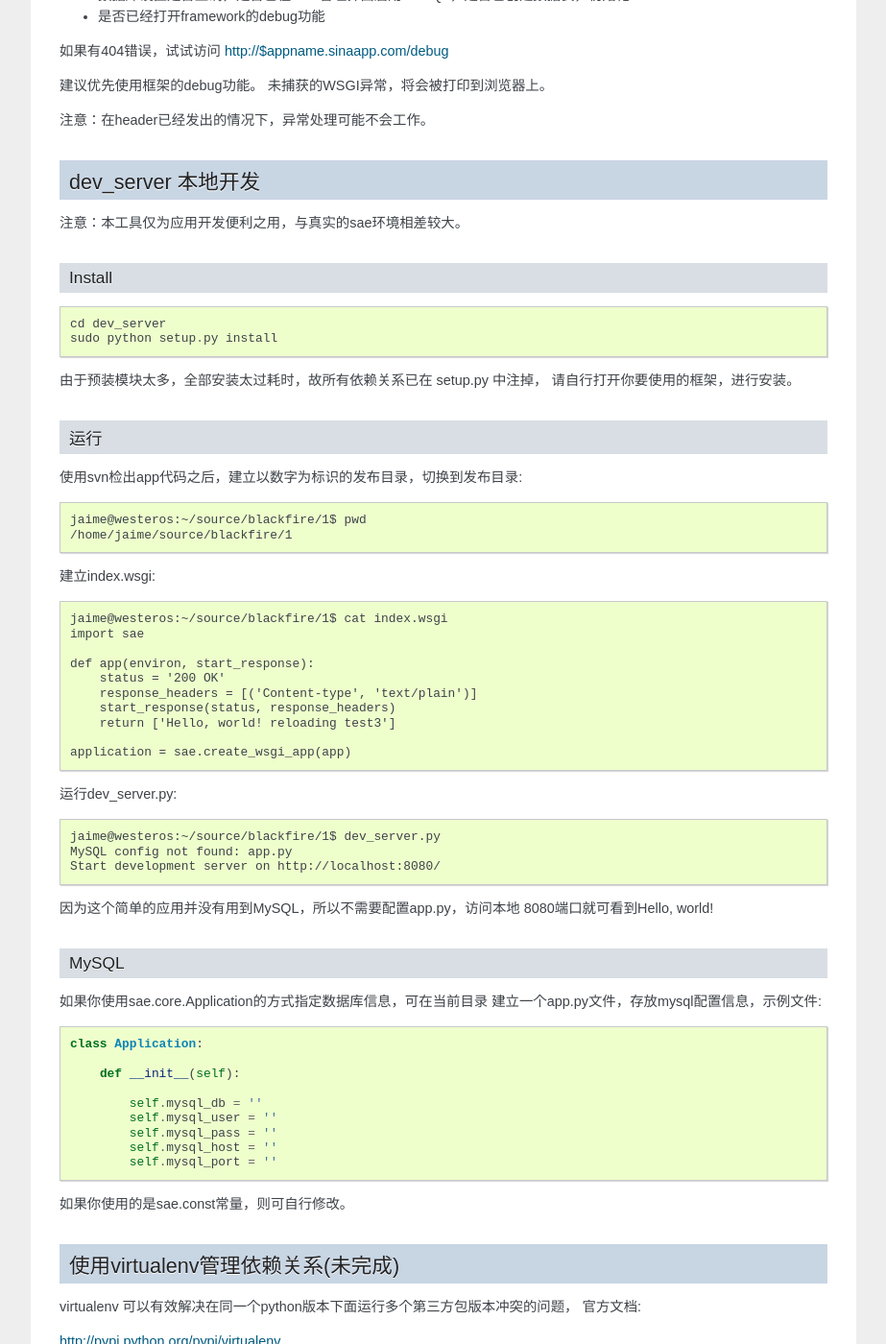
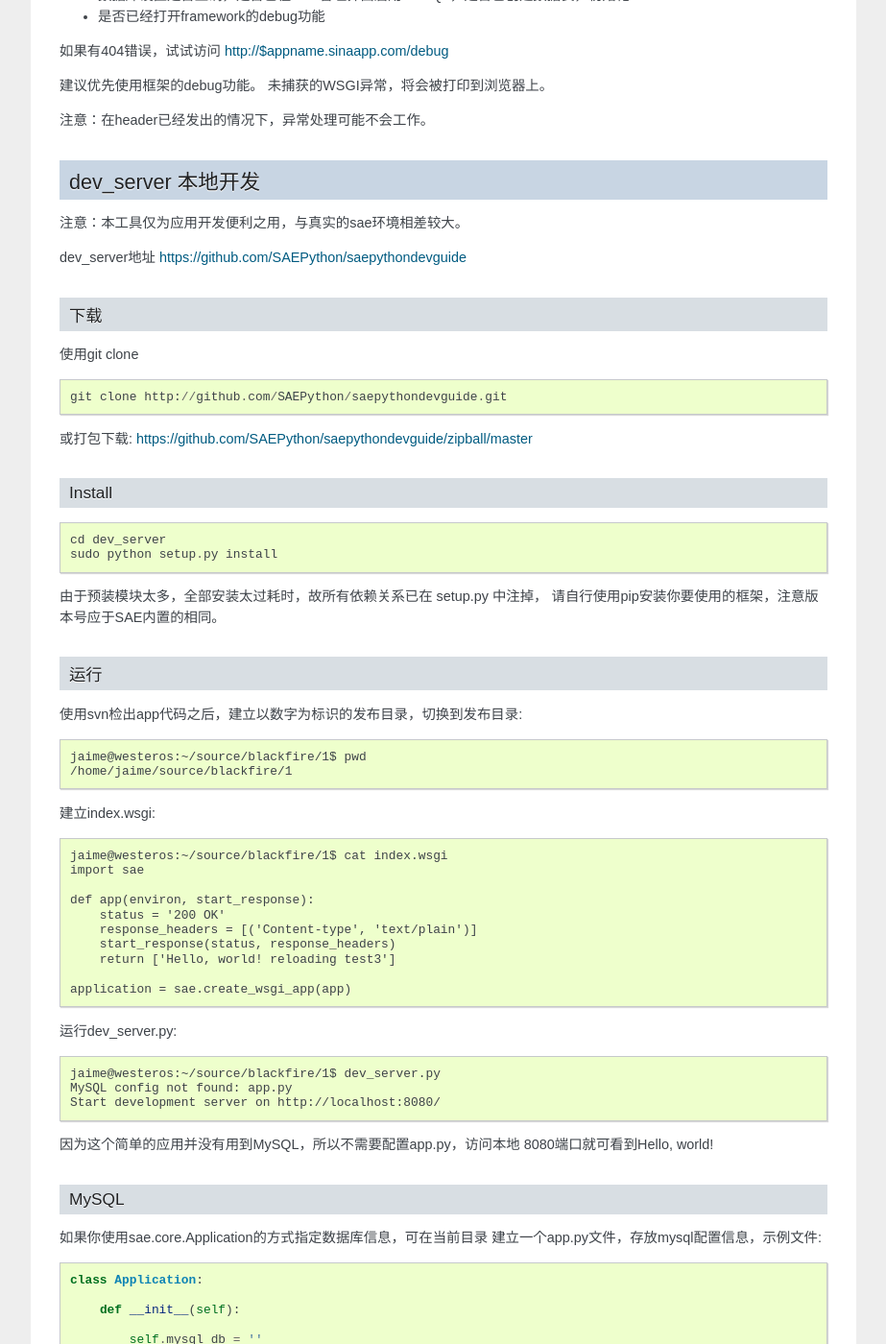
Before and after one commit to sinacloud/sae-python-dev-guide, a Sphinx documentation site: the page built from docs/runtime.rst, in a window 1280 px wide and 1400 px high, scrolled down 2129 px. Shown: the whole window at 96% size, without its empty margins (198-1121 px from the left). Built offline with Sphinx 7.4.7, drawn with Linux system fonts in a browser that asks for light colours; some of the changed text lies outside the part shown.

Commit message:
Minor adjustment

```diff
--- a/docs/runtime.rst
+++ b/docs/runtime.rst
@@ -123,6 +123,17 @@ dev_server 本地开发
 
 注意：本工具仅为应用开发便利之用，与真实的sae环境相差较大。
 
+dev_server地址  https://github.com/SAEPython/saepythondevguide
+
+下载
+~~~~~~~
+使用git clone ::
+
+    git clone http://github.com/SAEPython/saepythondevguide.git
+
+或打包下载: https://github.com/SAEPython/saepythondevguide/zipball/master
+
+
 Install
 ~~~~~~~~~~~~
 ::
@@ -131,7 +142,7 @@ Install
     sudo python setup.py install
 
 由于预装模块太多，全部安装太过耗时，故所有依赖关系已在 setup.py 中注掉，
-请自行打开你要使用的框架，进行安装。
+请自行使用pip安装你要使用的框架，注意版本号应于SAE内置的相同。
 
 
 运行
@@ -191,8 +202,7 @@ virtualenv 可以有效解决在同一个python版本下面运行多个第三方
 
 http://pypi.python.org/pypi/virtualenv
 
-
-下面介绍一个典型的流程，适用于依赖较多第三方包的情况
+当你的应用依赖多个第三方包时，可参考下面的流程。
 
 安装virtualenv
 ~~~~~~~~~~~~~~~~~
@@ -316,7 +325,10 @@ OK, 现在你可以开始编码了。
 
 导出依赖关系到代码目录
 ~~~~~~~~~~~~~~~~~~~~~~~~~~~~~~
-::
+
+写完代码后，可使用dev_server进行调试。如何使用dev_server，请参阅上节。
+
+如果没什么问题，可使用pip导出依赖关系::
 
     (memorystone)jaime@westeros:~/source/app/memorystone/1$ pip freeze > requirements.txt
     (memorystone)jaime@westeros:~/source/app/memorystone/1$ pip freeze > requirements.sae.txt
@@ -334,7 +346,6 @@ OK, 现在你可以开始编码了。
     < wsgiref==0.1.2
 
 flask, jinja2, wtforms等SAE已内置，所以不需要再上传，故从requirements.sae.txt中去除。
-
 
 使用dev_server/bundle_local.py工具，将所有requirements.sae.txt中列出的包，根据其top_levels.txt信息，导出到本地目录::
 
--- a/docs/service.rst
+++ b/docs/service.rst
@@ -204,6 +204,9 @@ Storage
 Storage是SAE为开发者提供的分布式文件存储服务，用来存放用户的持久化存储的文件。
 用户需要先在在线管理平台创建Domain，每一个domain下面包含了你上传的数据。
 
+详细说明
+http://sae.sina.com.cn/?m=devcenter&catId=204
+
 API操作：   ::
 
     import sae.storage
```
Also changed, not shown: other parts of docs/runtime.rst (+5 -6 lines).
